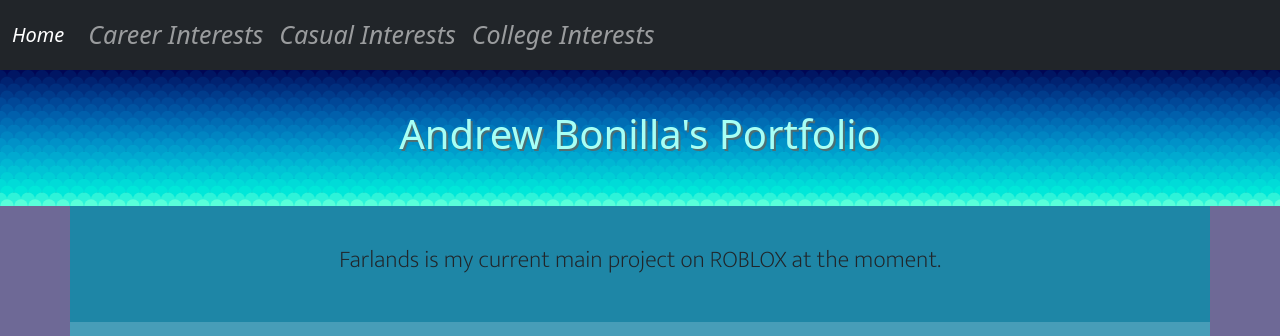
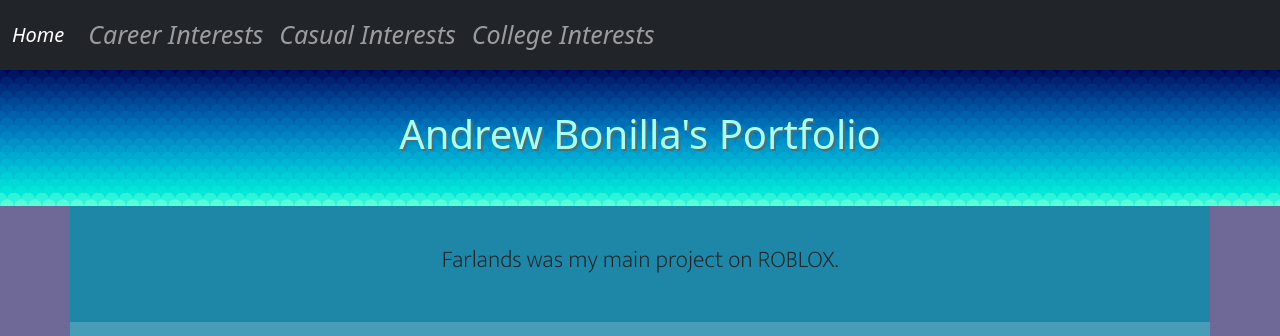
Before and after one commit to acbonilla1/acbonilla1.github.io, a plain HTML site: page farlands.html in a window 1280 px wide. Shown: the top 336 px of the page. Drawn offline with nearby package versions, Linux system fonts and the light colour scheme; grey boxes are pictures that could not be loaded; a web font is replaced by a local one.

Commit message:
Update farlands.html

```diff
--- a/farlands.html
+++ b/farlands.html
@@ -51,7 +51,7 @@
 
                     <!-- Where the rest of the code is, the darker blue -->
 
-                    <h4>Farlands is my current main project on ROBLOX at the moment.</h4>
+                    <h4>Farlands was my main project on ROBLOX.</h4>
 
                 </div>
             </div>
```
